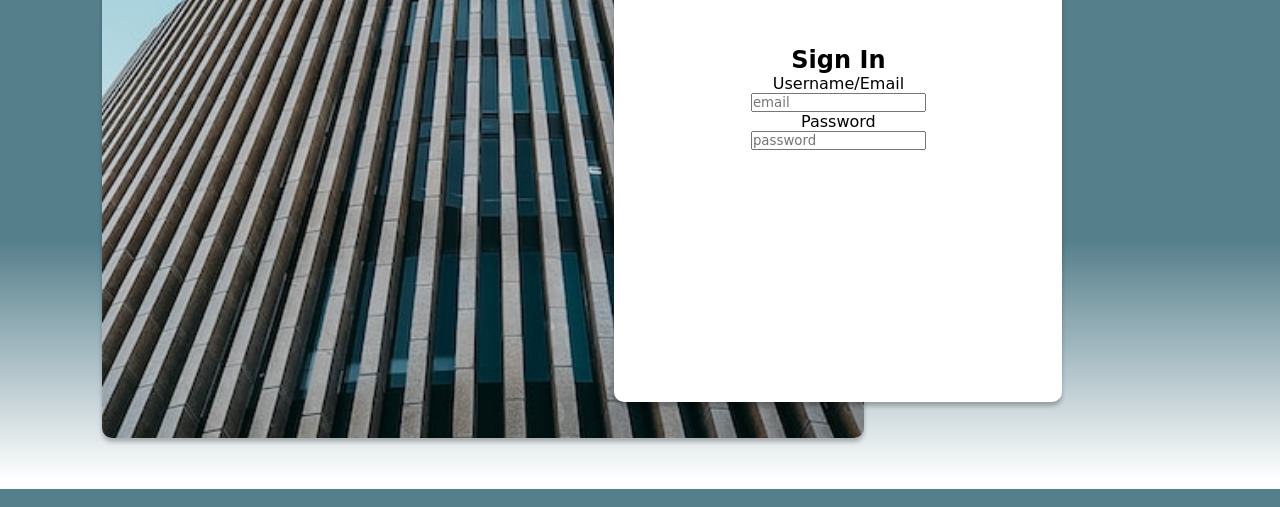
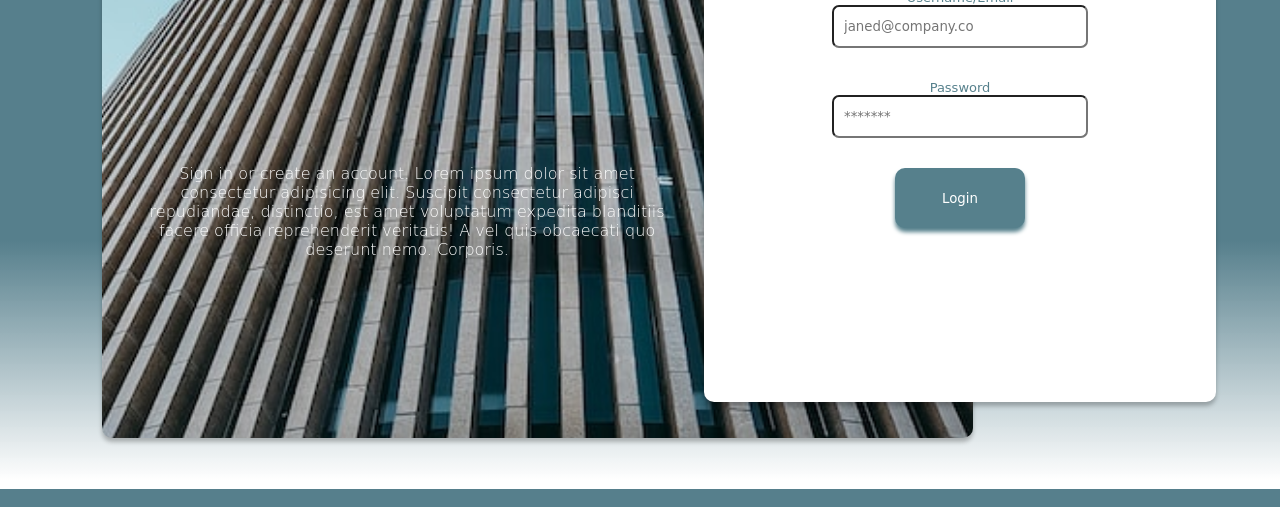
Before and after one commit to DevNathi/Employee-Intranet---TEMPLATE, a plain HTML site: page Pages/Login.html in a window 1280 px wide. Shown: the part 293-800 px from the top of the page. Drawn offline with Linux system fonts and the light colour scheme.

Commit message:
Updates login page styling and adds placeholder text to input fields

```diff
--- a/Pages/Login.html
+++ b/Pages/Login.html
@@ -11,16 +11,20 @@
 <body>
     <main>
         <div class="login-info">
-            <h2>Welcome to Company.Co!</h2>
-            <p>Sign in or create an account.</p>
+            <h2>Welcome Back</h2>
+            <p>Sign in or create an account.
+                Lorem ipsum dolor sit amet consectetur adipisicing elit. Suscipit consectetur adipisci repudiandae, distinctio, est amet voluptatum expedita blanditiis facere officia reprehenderit veritatis! A vel quis obcaecati quo deserunt nemo. Corporis.
+            </p>
 
         </div>
         <form action="" class="login-form">
             <h2>Sign In</h2>
             <span>Username/Email</span>
-            <input type="email" placeholder="email" id="email">
+            <input type="email" placeholder="janed@company.co" id="email" required>
             <span>Password</span>
-            <input type="password" placeholder="password" name="password" id="password">
+            <input type="password" placeholder="*******" name="password" id="password" required>
+            <button type="button">Login</button>
+
         </form>
     </main>
 </body>
--- a/css/login.css
+++ b/css/login.css
@@ -27,23 +27,27 @@ main{
 
 }
 .login-info{
+    width: 80%;
+    height: 85vh;
     display: flex;
-    width: 70%;
-    height: 85vh;
-    flex-shrink: 0;
     border-radius: 10px;
     position: relative;
     background: url(/img/background.jpg) rgb(41, 41, 41) 90% / cover no-repeat;
     box-shadow: 0px 4px 4px 0px rgba(0, 0, 0, 0.25);
+    flex-direction: column;
+    flex-wrap: nowrap;
+    align-content: center;
+    justify-content: space-evenly;
+    align-items: center;
 }
 .login-form{
-    width: 35%;
+    width: 40%;
     height: 76vh;
     display: flex;
     border-radius: 10px;
     background: var(--bg-main);
     position: absolute;
-    right: 17%;
+    right: 5%;
     box-shadow: 0px 4px 4px 0px rgba(0, 0, 0, 0.25);
     flex-direction: column;
     flex-wrap: nowrap;
@@ -51,3 +55,58 @@ main{
     justify-content: center;
     align-items: center;
 }
+.login-info h2{
+    font-size: 250%;
+    position: relative;
+    right: 15%;
+    font-weight: bold;
+    color: var(--bg-main);
+    text-align: center;
+}
+.login-info p{
+    font-size: 100%;
+    position: relative;
+    right: 15%;
+    width: 60%;
+    font-weight: lighter;
+    color: var(--bg-main);
+    text-align: center;
+}
+.login-form h2{
+    font-size: large;
+    font-weight: 400;
+    justify-self: baseline;
+    align-self: center;
+    color: var(--secondary);
+}
+.login-form span{
+    margin-top: 2rem;
+    font-size: small;
+    color: var(--primary);
+
+}
+.login-form input{
+    width: 50%;
+    height: 7%;
+    border-radius: 7px;
+    padding: 5px 5px 5px 10px;
+}
+.login-form button{
+
+    width: 130px;
+    height: 60px;
+    margin: 6%;
+    border-radius: 10px;
+    box-shadow: 0px 4px 4px 0px var(--primary);
+    background: var(--primary);
+    border: none;
+    color: var(--bg-main);
+
+}
+.login-form button:hover{
+    background: var(--secondary);
+    color: var(--bg-main);
+    cursor: pointer;
+    transition: 700ms smooth;
+    box-shadow: 0px 4px 4px 0px var(--secondary);
+}
```
